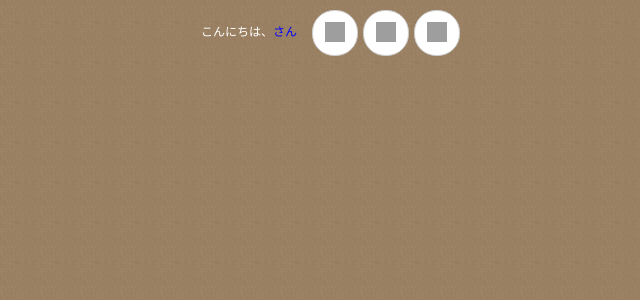
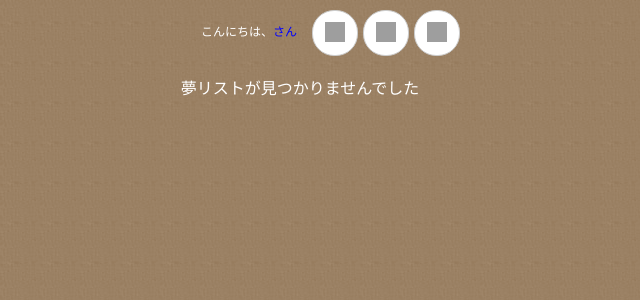
Before and after one commit to team-takoyaki/mydream, a PHP site: page /tmpl/top.html.php in a window 1280 px wide. Shown: the top 300 px of the page, without its empty margins (340-980 px from the left). Run offline with PHP 8.4, Linux system fonts and the light colour scheme; data that the repository does not hold is empty; some libraries are stand-ins or nearby versions; grey boxes are pictures that could not be loaded.

Commit message:
add design fix

```diff
--- a/css/top.css
+++ b/css/top.css
@@ -150,3 +150,13 @@ ul.dreams a:visited {
 .clear {
     clear: both;
 }
+
+.careful {
+    text-align: center;
+    color: #fff;
+    margin-bottom: 20px;
+}
+
+.margin-top {
+    margin-top: 21px;
+}
--- a/dream.php
+++ b/dream.php
@@ -123,6 +123,8 @@ if ($dream === null) {
     echo '夢を取得できませんでした';
     exit;
 }
+
+print $dream;
 /* $dream_user = $dream['user_id']; */
 
 $comments = select_comments_from_dream_id($dbh, $dream_id);
--- a/tmpl/top.html.php
+++ b/tmpl/top.html.php
@@ -43,7 +43,7 @@
             </ul>
         </nav>
 
-        <?php if (count($user_dreams) > 0) { ?>
+        <?php if (count($user_dreams['data']) > 0) { ?>
         <div class="dreams_message">
             <h3>更新された夢リスト</h3>
         </div>
@@ -58,7 +58,7 @@
                     </div>
                 </li>
             </a>
-            <?php }?>
+            <?php } ?>
         </ul>
         <?php if ($next_flag === true || $prev_flag === true) { ?>
         <div class="paging">
@@ -75,9 +75,14 @@
             <div class="clear"></div>
         </div>
         <?php } ?>
+        <?php } else { ?>
+        </div>
+        <div class="margin-top">
+            <div class="careful">夢リストが見つかりませんでした</div>
+        </div>
         <?php } ?>
     </div>
-	<script src="http://ajax.googleapis.com/ajax/libs/jquery/1.7.1/jquery.min.js"></script>
+    <script src="http://ajax.googleapis.com/ajax/libs/jquery/1.7.1/jquery.min.js"></script>
     <script type="text/javascript" src="js/top.js"></script>
 </body>
 </html>
```
